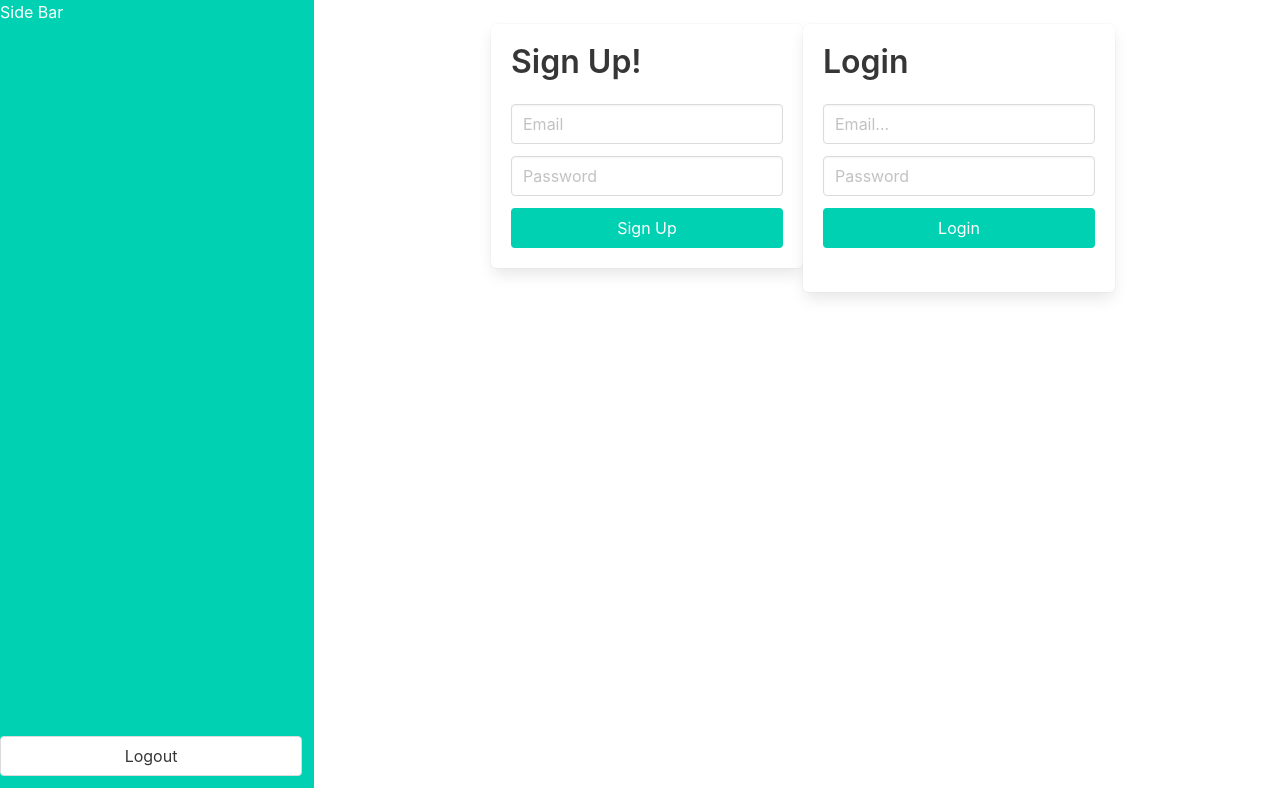
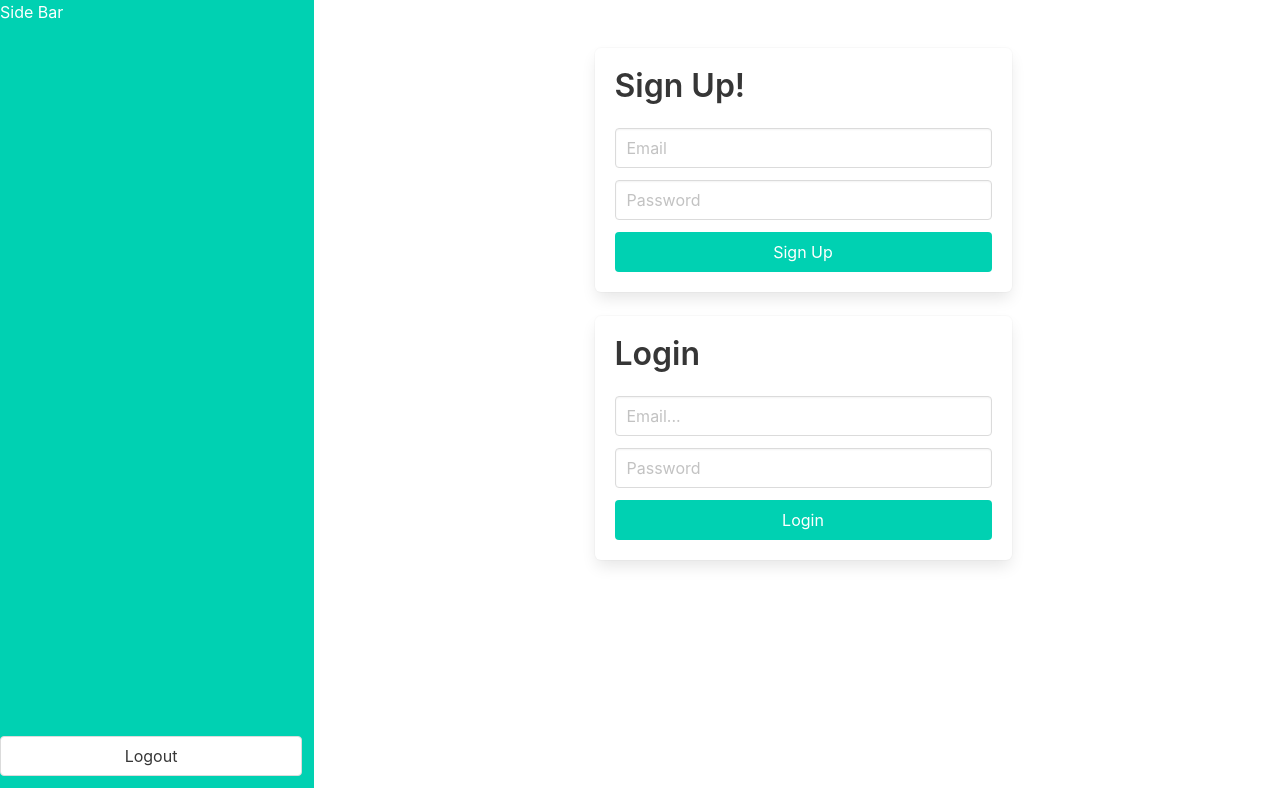
Before and after one commit to mrosebeatty/fancychat, a React (Create React App) app: page / in a window 1280 px wide. Built offline with nearby package versions, Linux system fonts and the light colour scheme.

Commit message:
working on room component

```diff
--- a/src/App.js
+++ b/src/App.js
@@ -1,16 +1,18 @@
-import "./App.css";
 import React, { Component } from "react";
 import SignUpForm from "../src/components/SignUpForm";
 import LoginForm from "../src/components/LoginForm";
 import {auth} from '../src/fire'
 import 'bulma/css/bulma.css'
+import SideBar from '../src/components/SideBar'
+import MainPanel from '../src/components/MainPanel'
 
 
 class App extends Component {
   state = {
     isLoggedIn: false,
     email: '',
-    uid: null
+    uid: null,
+    rooms: {}
   };
 
   handleSignUp = ({email,password}) => {
@@ -46,23 +48,11 @@ class App extends Component {
   render() {
     return (
       <div className='columns vh-100'>
-        <div className='column is-3 hero is-primary'>
-          <h1>Side Bar</h1>
-          <div className='control'>
-          <button onClick={this.logout} className='button is-fullwidth'>Logout</button>
-          </div>
-
-          </div>
-        <div className='column hero'>
-          <div className='hero-body'>
-            <div className='columns is-centered'>
-              <div className='columns is-half'>
-               <SignUpForm onSignUp={this.handleSignUp} />
-               <LoginForm onLogin={this.handleLogin}/>
-              </div>
-            </div>
-          </div>
-        </div>
+        <SideBar logout={this.logout} rooms={this.state.rooms}/>
+        <MainPanel>
+          <SignUpForm onSignUp={this.handleSignUp} />
+          <LoginForm onLogin={this.handleLogin}/>
+        </MainPanel>
       </div>
     );
   }
--- /dev/null
+++ b/src/components/MainPanel.js
@@ -0,0 +1,15 @@
+import React from 'react'
+
+const MainPanel =({children}) => (
+    <div className='column hero'>
+              <div className='hero-body'>
+                <div className='columns is-centered'>
+                  <div className='column is-half'>
+                   {children}
+                  </div>
+                </div>
+              </div>
+            </div>
+    )
+
+export default MainPanel;
--- /dev/null
+++ b/src/components/SideBar.js
@@ -0,0 +1,30 @@
+import React from 'react'
+
+// const RoomList = (props) =>{
+//   const roomArray =Object.keys(props.room).map(roomKey=>{
+//     return {
+//       ...props.rooms[roomKey],
+//       id: roomKey
+//     }
+//   })
+//   .map(roomObj=> <Room key={roomObj.id} room={roomObj}/>)
+//   return(
+//     <ul>
+//       {[].map(room => <li>key ={room.id} {room.title}</li>)}
+//     </ul>
+//   )
+// }
+
+const SideBar =({logout,rooms}) => {
+    return (
+    <div className='column is-3 hero is-primary'>
+      <h1>Side Bar</h1>
+      {/* <RoomList rooms={rooms}/> */}
+      <div className='control'>
+      <button onClick={logout} className='button is-fullwidth'>Logout</button>
+    </div>
+    </div>
+    )
+  }
+
+  export default SideBar
```
